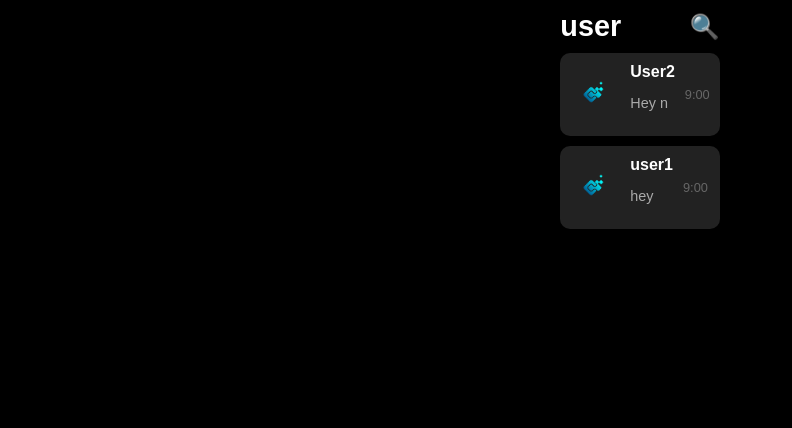
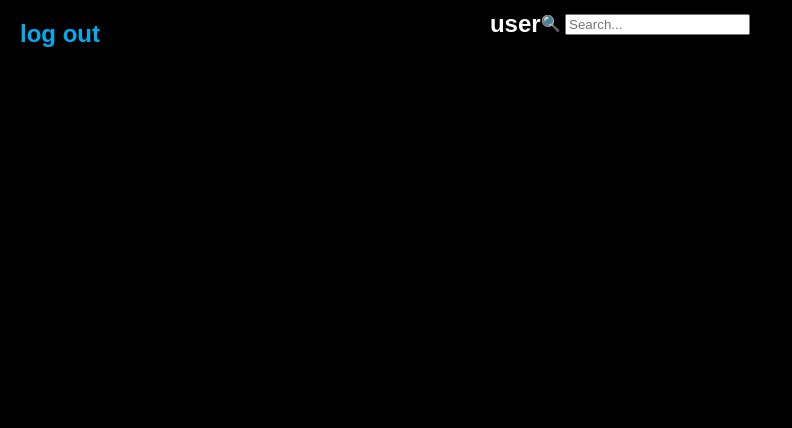
Before and after one commit to urex014/Connect-flask, a Flask app: page /chat_list in a window 1280 px wide. Shown: the top 428 px of the page, without its empty margins (0-792 px from the left). Run offline with Flask 3, Linux system fonts and the light colour scheme; a user stored in the database is signed in; some libraries are stand-ins or nearby versions.

Commit message:
Add files via upload

```diff
--- a/connect flask/app.py
+++ b/connect flask/app.py
@@ -101,6 +101,7 @@ def login():
 @app.route('/chat_list', methods=['GET', 'POST'])
 @login_required
 def chat_list():
+
     user_data = []
     query = request.form.get('search', '')
 
@@ -141,20 +142,21 @@ def chat_list():
 
     # Render the chat_list.html template with the user data
     return render_template('chat_list.html', users=user_data)
+from flask import jsonify, request
+from flask_login import login_required, current_user
+# ... other imports
+
 @app.route('/search_users')
 @login_required
 def search_users():
     query = request.args.get('q', '').strip().lower()
-
     if query:
-        # Search users based on the query, excluding the current user
         users = User.query.filter(
             User.username.ilike(f"%{query}%"), User.id != current_user.id
         ).all()
     else:
-        users = []  # If no query is provided, return an empty list
+        users = []
 
-    # Return the list of users as JSON
     user_data = [
         {
             "id": user.id,
@@ -164,7 +166,9 @@ def search_users():
         for user in users
     ]
 
-    return jsonify(user_data)  # Return the user data as
+    return jsonify(user_data)
+
+
 
 
 
--- a/connect flask/templates/chat_list.html
+++ b/connect flask/templates/chat_list.html
@@ -1,12 +1,8 @@
 <!DOCTYPE html>
 <html lang="en">
 <head>
-    <meta charset="UTF-8">
-    <meta name="viewport" content="width=device-width, initial-scale=1.0">
-    <title>Chat List</title>
-
+    </head>
     <style>
-
         body, html {
             margin: 0;
             padding: 0;
@@ -20,7 +16,6 @@
             overflow: hidden;
         }
 
-        /* Container */
         .container {
             width: 100%;
             max-width: 400px;
@@ -30,21 +25,33 @@
             overflow-y: auto;
         }
 
-        /* Header */
         .header {
             display: flex;
             justify-content: space-between;
             align-items: center;
             padding: 10px 0;
-            position: relative;
         }
 
         .header h1 {
-            font-size: 1.8rem;
+            font-size: 1.5rem;
             margin: 0;
         }
 
-        /* Search Icon and Input */
+        .logout-button {
+            background-color: #007bff;
+            color: white;
+            border: none;
+            padding: 10px 15px;
+            font-size: 1rem;
+            border-radius: 5px;
+            cursor: pointer;
+            text-decoration: none;
+        }
+
+        .logout-button:hover {
+            background-color: #0056b3;
+        }
+
         .search-container {
             position: relative;
         }
@@ -55,7 +62,7 @@
         }
 
         .search-bar {
-            display: none; /* Initially hidden */
+            display: none;
             width: 100%;
             max-width: 200px;
             padding: 5px 10px;
@@ -67,11 +74,6 @@
             outline: none;
         }
 
-        .search-bar:focus {
-            border: 1px solid #007bff;
-        }
-
-        /* Chat List */
         .chat-list {
             list-style: none;
             padding: 0;
@@ -87,67 +89,30 @@
             background-color: #222;
         }
 
-        /* Remove text decoration from links */
-        .chat-list a {
-            text-decoration: none; /* Removes underline */
-            color: white; /* Keeps text color white */
-            display: flex;
-            align-items: center; /* Align items vertically in the center */
-        }
-
-        /* Profile photo styling */
         .chat-list img {
             width: 50px;
             height: 50px;
             border-radius: 50%;
-            margin-right: 10px; /* Adds spacing between the photo and the username */
+            margin-right: 10px;
         }
 
-        /* Chat info container */
-        .chat-list .chat-info {
+        .chat-info {
             display: flex;
-            align-items: center;
-            flex: 1; /* Make the profile and text share the available space */
+            flex: 1;
+            flex-direction: column;
         }
 
-        /* Username and Message Preview container */
-        .chat-list .message-details {
-            display: flex;
-            flex-direction: column; /* Stack the username and message preview vertically */
-        }
-
-        /* Username style */
-        .chat-list .username {
+        .username {
             font-weight: bold;
             font-size: 1rem;
             margin: 0;
         }
 
-        /* Message preview style */
-        .chat-list .message-preview {
+        .message-details {
             font-size: 0.9rem;
             color: #aaa;
-            white-space: nowrap;
-            overflow: hidden;
-            text-overflow: ellipsis;
         }
 
-        /* Timestamp style */
-        .chat-list .timestamp {
-            font-size: 0.8rem;
-            color: #666;
-            margin-left: 10px;
-        }
-
-        /* No users found message */
-        .no-users-message {
-            color: #aaa;
-            text-align: center;
-            font-size: 1.2rem;
-            margin-top: 20px;
-        }
-
-        /* Fixed Floating Settings Icon */
         .settings-icon {
             position: fixed;
             bottom: 20px;
@@ -158,75 +123,61 @@
             padding: 15px;
             font-size: 1.5rem;
             cursor: pointer;
-            box-shadow: 0 2px 8px rgba(0, 0, 0, 0.5);
             text-decoration: none;
         }
+        .back-arrow {
+            position: absolute;
+            top: 20px;
+            left: 20px;
+            font-size: 24px;
+            color: #00AEEF; /* Light blue color */
+            text-decoration: none;
+            font-weight: bold;
+            cursor: pointer;
+        }
+
+        .back-arrow:hover {
+            color: #007bff; /* Hover effect for the arrow */
+        }
     </style>
-</head>
 <body>
     <div class="container">
-        <!-- Header containing search icon and other header stuff  -->
         <div class="header">
+
+            <a href="/login" class="back-arrow">log out</a>
                 <h1>{{ current_user.username }}</h1>
-            <!-- Search Container -->
                 <div class="search-container">
-                <!-- Search Icon -->
-                <span class="search-icon" id="search-icon">🔍</span>
-                <!-- Search Bar -->
-                <input type="text" class="search-bar" id="search-bar" placeholder="Search...">
+                    <span id="search-icon">🔍</span>
+                    <input type="text" id="search-bar" placeholder="Search...">
                 </div>
             </div>
-
-        <!-- the way chats appear under each other -->
-        <ul class="chat-list" id="chat-list">
-            {% if users %}
-                {% for user in users %}
-                <li data-username="{{ user.username }}">
-                    <a href="{{ url_for('chat', user_id=user.id) }}" class="chat-link">
-                        <div class="chat-info">
-                            <!-- Profile Photo shii -->
-                            <img src="{{ url_for('static', filename='uploads/' + user.profile_photo) }}"  class="profile-photo">
-                            <!-- Username  and message under the username  -->
-                            <div class="message-details">
-                                <p class="username">{{ user.username }}</p>
-                                <p class="message-preview">
-                                    {{ user.last_message[:50] }}{% if user.last_message|length > 50 %}...{% endif %}
-                                </p>
         </div>
+        <ul id="chat-list">
+        </ul>
+        <p id="no-users-found" style="display: none;">No users found.</p>
     </div>
-                        <span class="timestamp">9:00</span>
-                    </a>
-                </li>
-                {% endfor %}
-            {% else %}
-                <p class="no-users-message">No messages yet. Use the search button to search for users to send messages to.</p>
-            {% endif %}
-        </ul>
-
-        <p id="no-users-found" class="no-users-message" style="display: none;">No users found.</p> <!-- Hidden message -->
-    </div>
-
-    <!-- Floating Settings Icon -->
     <a href="{{ url_for('settings') }}" class="settings-icon">⚙️</a>
 
-    <!-- JavaScript -->
+
         <script>
             document.addEventListener('DOMContentLoaded', function () {
                 const searchIcon = document.getElementById('search-icon');
                 const searchBar = document.getElementById('search-bar');
                 const chatList = document.getElementById('chat-list');
                 const noUsersFoundMessage = document.getElementById('no-users-found');
+                const backarrow = document.getElementById('back-arrow')
 
                 // Show search bar when clicking the search icon
                 searchIcon.addEventListener('click', function () {
                     searchIcon.style.display = 'none'; // Hide the search icon
                     searchBar.style.display = 'block'; // Show the search bar
-            searchBar.focus(); // Focus the search bar
+                    searchBar.focus(); // Focus on the search bar
                 });
 
                 // search when enter is pressed
                 searchBar.addEventListener('keydown', function (event) {
                     if (event.key === 'Enter') {
+                        console.log('enter key was pressed');
                         event.preventDefault(); // since form submission=reload, prevent form submission
                         const query = searchBar.value.trim().toLowerCase();
 
@@ -293,10 +244,5 @@
                 });
             });
         </script>
-
-
-
-
 </body>
 </html>
-<script src="https://cdnjs.cloudflare.com/ajax/libs/socket.io/4.6.0/socket.io.min.js"></script><script src="https://cdnjs.cloudflare.com/ajax/libs/socket.io/4.6.0/socket.io.min.js"></script><script src="https://cdnjs.cloudflare.com/ajax/libs/socket.io/4.6.0/socket.io.min.js"></script><script src="https://cdnjs.cloudflare.com/ajax/libs/socket.io/4.6.0/socket.io.min.js"></script>
--- a/connect flask/templates/settings.html
+++ b/connect flask/templates/settings.html
@@ -44,7 +44,7 @@
     top: 20px;
     left: 20px;
     font-size: 24px;
-    color: #00AEEF; /* Light blue color */
+    color: white; /* Light blue color */
     text-decoration: none;
     font-weight: bold;
     cursor: pointer;
```
Also changed, not shown: connect flask/requirements.txt (added, +113 -0 lines), connect flask/requirments.txt (added, +113 -0 lines), connect flask/templates/chat.html (+72 -3 lines), connect flask/instance/users.db, connect flask/static/uploads/default.jpg (added). Lines whose indentation alone changed are shown as unchanged.
